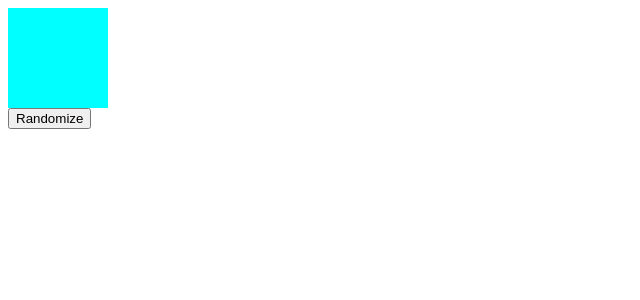
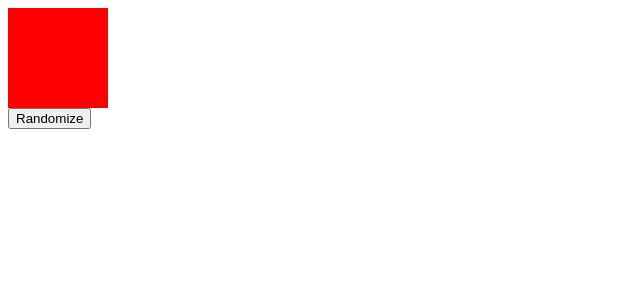
Before and after one commit to jdavisfsdev/FE-LAB-01, a React app: page / in a window 1280 px wide. Shown: the top 300 px of the page, without its empty margins (0-640 px from the left). Built offline with nearby package versions, Linux system fonts and the light colour scheme.

Commit message:
color changes every second

```diff
--- a/src/components/containers/RandomColor.jsx
+++ b/src/components/containers/RandomColor.jsx
@@ -1,20 +1,27 @@
+/* eslint-disable max-len */
 import React, { Component } from 'react';
 import ColorDisplay from '../ColorDisplay';
 import { colorGenerator } from '../services/ColorGenerator';
 
 export default class RandomColor extends Component {
     state = {
-      randomColor: 'cyan'
+      randomColor: ''
     }
 
     handleColorChange = () => {
-      const colors = ['green', 'yellow', 'cyan', 'pink'];
+      const colors = ['green', 'yellow', 'cyan', 'pink', 'black', 'blue', 'red'];
       const color = colorGenerator(colors);
       this.setState({ randomColor: colors[color] });
     }
     componentDidMount() {
-      this.handleColorChange();
+      this.interval = setInterval(() => this.handleColorChange(), 1000);
     }
+    componentWillUnmount() {
+      clearInterval(this.interval);
+    }
+    // componentDidUpdate() {
+    //   setInterval(this.handleColorChange(), 1000);
+    // }
 
     render() {
       return (
```
